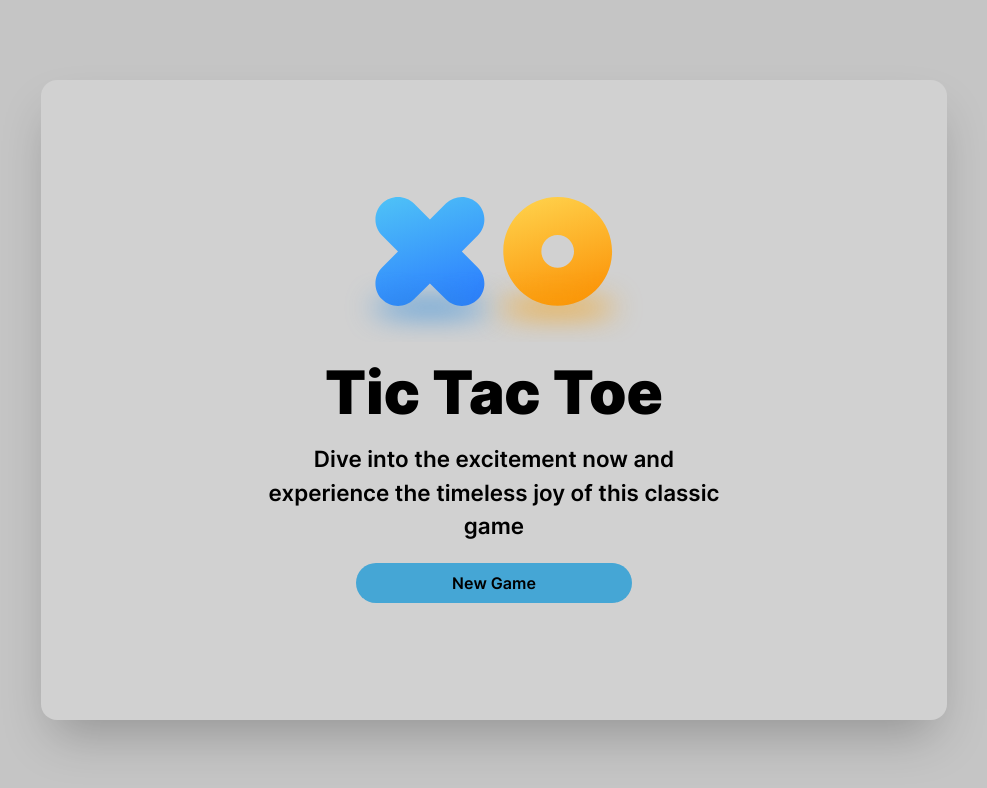
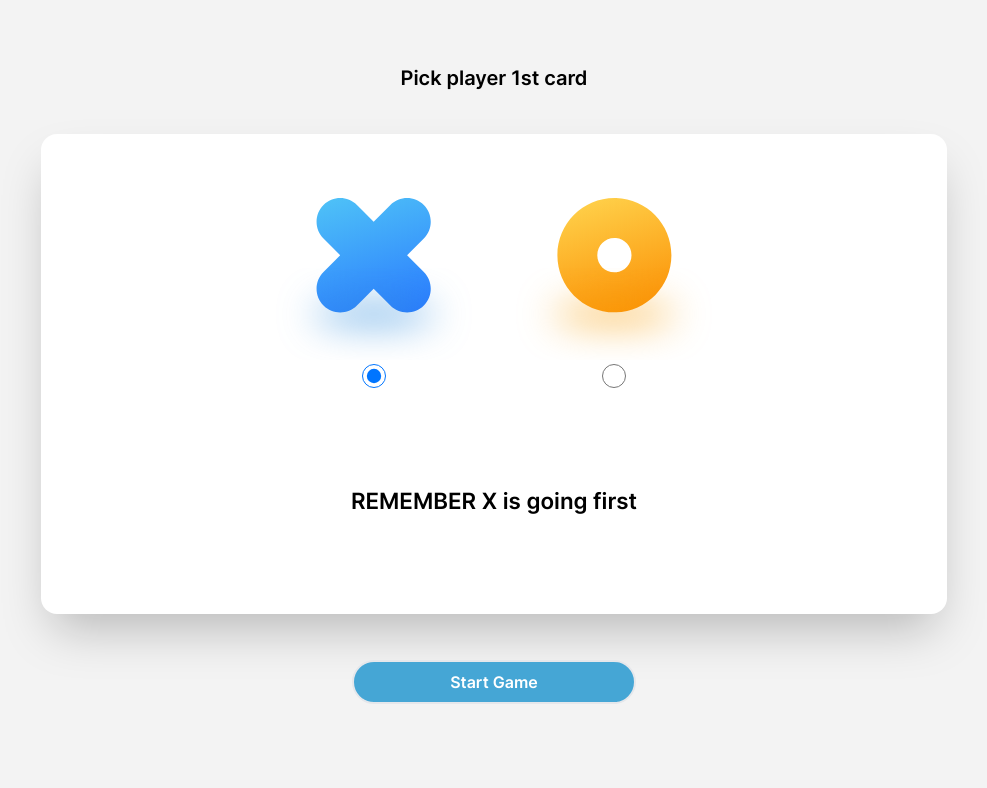
Before and after one commit to AsadullahSamo/tic-tac-toe, a Next.js app: page / in a window 1280 px wide. Shown: the top 788 px of the page, without its empty margins (146-1133 px from the left). Built offline with nearby package versions, Linux system fonts and the light colour scheme.

Commit message:
Complete PlayerCard component

```diff
--- a/pages/components/Homepage.js
+++ b/pages/components/Homepage.js
@@ -3,7 +3,7 @@ import logo from '../../public/assets/icons/logo.svg'
 import Image from "next/image";
 import Link from 'next/link';
 import Head from 'next/head';
-import styles from '../components/Homepage.module.css'
+import styles from '../components/Fonts.module.css'
 export default function Homepage() {
   return (
 
@@ -26,7 +26,7 @@ export default function Homepage() {
 
         <p className={`text-6xl my-5 ${styles.interBlack}`}> Tic Tac Toe </p>
         <p className={`text-center w-[50%] text-[1.4rem] ${styles.interSemiBold}`}> Dive into the excitement now and experience the timeless joy of this classic game  </p>
-        <Link href="#" className={`mt-5 bg-[#45A6D5] hover:transition-all hover:duration-500 hover:cursor-pointer rounded-full px-24 py-2 font-semibold ${styles.interSemiBold}`}> New Game </Link>
+        <Link href="/components/PlayerCard" className={`mt-5 bg-[#45A6D5] hover:transition-all hover:duration-500 hover:cursor-pointer rounded-full px-24 py-2 font-semibold ${styles.interSemiBold}`}> New Game </Link>
       </main>
 
 
--- /dev/null
+++ b/pages/components/PlayerCard.js
@@ -0,0 +1,50 @@
+import React from 'react'
+import Head from 'next/head'
+import styles from '../components/Fonts.module.css'
+import Image from 'next/image'
+import x from '../../public/assets/icons/x.svg'
+import o from '../../public/assets/icons/o.svg'
+import Link from 'next/link'
+import { useState } from 'react'
+export default function PlayerCard() {
+  const [player, setPlayer] = useState('X')
+  const [selectedValue, setSelectedValue] = useState("x");
+  const handleRadioChange = (e) => {
+    setSelectedValue(e.target.value);
+    setPlayer(e.target.value.toUpperCase())
+  };
+
+  return (
+    <>
+			<Head>
+					<title> Player Card </title>
+					<meta name="viewport" content="initial-scale=1.0, width=device-width" />
+					<meta name="author" content="Asadullah Samo" />
+					<meta name="description" content="This is Played Card page of Tic Tac Toe Project" />
+					<meta charSet="utf-8" />
+			</Head>
+
+      <h1 className={`text-center text-xl ${styles.interSemiBold} -mt-8 mb-8`}> Pick player 1st card </h1>
+      <main className='flex flex-col pt-16 items-center shadow-2xl w-10/12 h-[30rem] bg-[#fff] -mt-4 rounded-2xl'>
+
+      <div className='flex justify-center gap-10'>
+        <div className='flex flex-col justify-center gap-1'>
+          <Image src={x} alt="X" width={200} height={200}/>
+          <input type="radio" value="x" className='ml-[5.5rem] w-6 h-6' checked={selectedValue === 'x'} onChange={handleRadioChange}/>
+        </div>
+
+        <div className='flex flex-col justify-center gap-1'>
+          <Image src={o} alt="X" width={200} height={200}/>
+          <input type="radio" value="o" className='ml-[5.5rem] w-6 h-6' checked={selectedValue === 'o'} onChange={handleRadioChange}/>
+        </div>
+      </div>
+
+        <p className={`mt-24 text-center w-[50%] text-[1.4rem] ${styles.interSemiBold}`}> REMEMBER {player} is going first  </p>
+
+      </main>
+
+      <Link href="#" className={`text-white mt-5 bg-[#45A6D5] hover:transition-all hover:duration-500 hover:cursor-pointer hover:text-black hover:bg-white border-2 border-solid hover:border-[#45a6d5] rounded-full px-24 py-2 font-semibold ${styles.interSemiBold}`}> Start Game </Link>
+    </>
+  )
+
+}
--- a/pages/index.js
+++ b/pages/index.js
@@ -1,11 +1,13 @@
 import Homepage from "./components/Homepage";
+import PlayerCard from "./components/PlayerCard";
 
 export default function Home() {
 
   return (
 
-    <main className={`flex min-h-screen flex-col items-center justify-between p-24 bg-[#c5c5c5]`} >
-      <Homepage />
+    <main className={`flex min-h-screen flex-col items-center justify-between p-24 bg-[#f3f3f3]`} >
+      {/* <Homepage /> */}
+      <PlayerCard />
     </main>
 
   );
```
Also changed, not shown: pages/components/Fonts.module.css (renamed from pages/components/Homepage.module.css), public/assets/icons/o.svg, public/assets/icons/x.svg.
